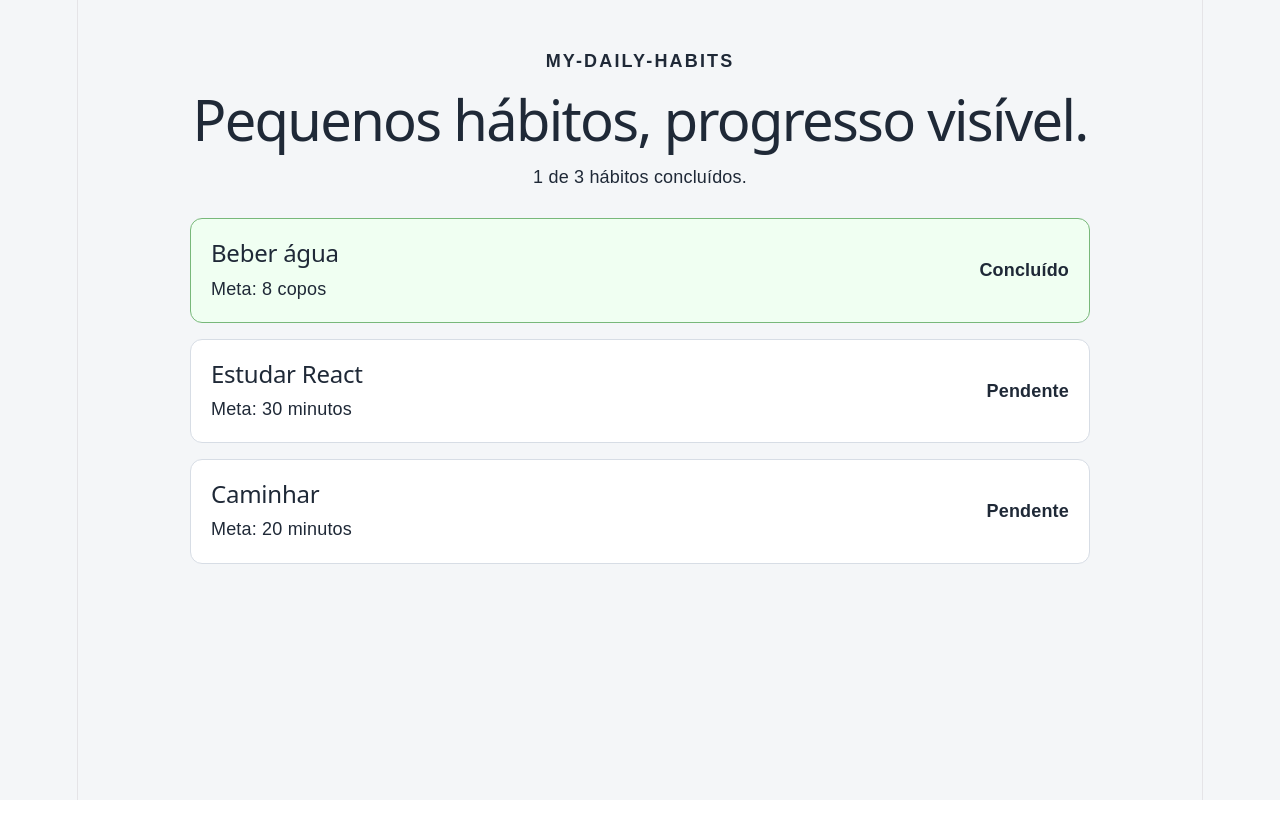
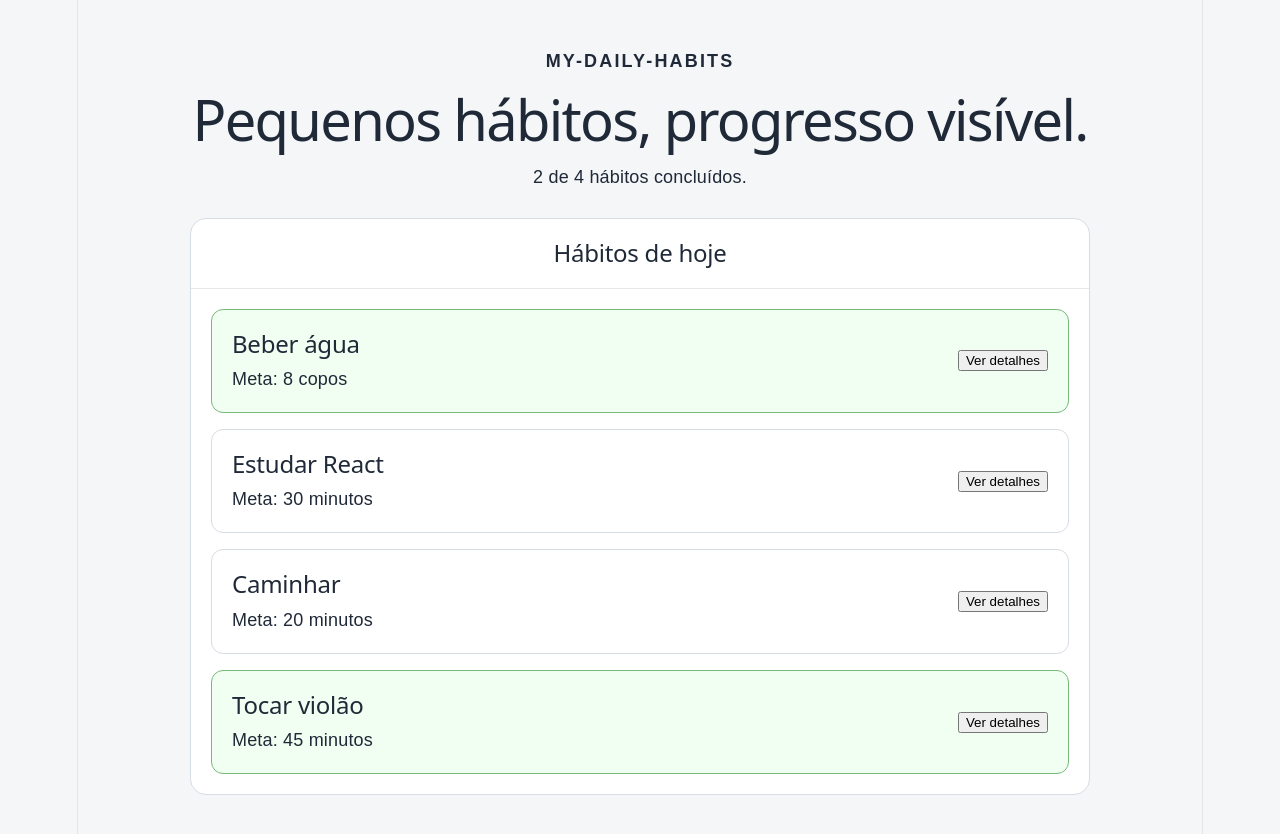
Before and after one commit to danielmds64/my-daily-habits, a React (Vite) app: page / in a window 1280 px wide. Shown: the top 834 px of the page. Before the commit the page ends 800 px from the top, so only its background shows below. Built offline with nearby package versions, Linux system fonts and the light colour scheme.

Commit message:
feat: adiciona comunicacao entre componentes

```diff
--- a/src/App.css
+++ b/src/App.css
@@ -55,3 +55,23 @@
 .habit-status {
   font-weight: 700;
 }
+
+.panel {
+  overflow: hidden;
+  border: 1px solid #d7dde5;
+  border-radius: 16px;
+  background: #ffffff;
+}
+
+.panel-header,
+.panel-content {
+  padding: 20px;
+}
+
+.panel-header {
+  border-bottom: 1px solid #e5e7eb;
+}
+
+.panel-header h2 {
+  margin: 0;
+}
--- a/src/App.jsx
+++ b/src/App.jsx
@@ -1,5 +1,6 @@
 import "./App.css";
 import HabitList from "./components/HabitList";
+import Panel from "./components/Panel";
 import { initialHabits } from "./data/habits";
 
 export default function App() {
@@ -7,17 +8,28 @@
     (habit) => habit.completed,
   ).length;
 
+  function handleShowDetails(habitId) {
+    const habit = initialHabits.find((item) => item.id === habitId);
+
+    if (habit) {
+      window.alert(`${habit.title} - Meta: ${habit.goal}`);
+    }
+  }
+
   return (
     <main className="app">
       <header className="hero">
         <p className="eyebrow">MY-DAILY-HABITS</p>
         <h1>Pequenos hábitos, progresso visível.</h1>
-        <p>
-          {completedCount} de {initialHabits.length} hábitos concluídos.
-        </p>
+        <p>{completedCount} de {initialHabits.length} hábitos concluídos.</p>
       </header>
 
-      <HabitList habits={initialHabits}/>
+      <Panel title="Hábitos de hoje">
+        <HabitList
+          habits={initialHabits}
+          onShowDetails={handleShowDetails}
+        />
+      </Panel>
     </main>
   );
 }
--- a/src/components/HabitCards.jsx
+++ b/src/components/HabitCard.jsx
@@ -1,4 +1,4 @@
-export default function HabitCard({ title, goal, completed }) {
+export default function HabitCard({ id, title, goal, completed, onShowDetails, }) {
     return(
         <article className={`habit-card ${completed ? "is-complete" : ""}`}>
             <div>
@@ -6,9 +6,7 @@
                 <p>Meta: {goal}</p>
             </div>
 
-            <span className="habit-status">
-                {completed ? "Concluído" : "Pendente"}
-            </span>
+            <button type="button" onClick={() => onShowDetails(id)}>Ver detalhes</button>
         </article>
     );
 }
--- a/src/components/HabitList.jsx
+++ b/src/components/HabitList.jsx
@@ -1,6 +1,6 @@
-import HabitCard from "./HabitCards";
+import HabitCard from "./HabitCard";
 
-export default function HabitList({ habits }) {
+export default function HabitList({ habits, onShowDetails }) {
     if (habits.lenght === 0) {
         return <p>Nenhum hábito cadastrado.</p>
     }
@@ -10,9 +10,8 @@
             {habits.map((habit) => (
                 <HabitCard
                     key={habit.id}
-                    title={habit.title}
-                    goal={habit.goal}
-                    completed={habit.completed}
+                    {...habit}
+                    onShowDetails={onShowDetails}
                 />
             ))}
         </section>
--- /dev/null
+++ b/src/components/Panel.jsx
@@ -0,0 +1,11 @@
+export default function Panel({ title, children, }) {
+    return(
+        <section className="panel">
+            <header className="panel-header">
+                <h2>{title}</h2>
+            </header>
+
+            <div className="panel-content">{children}</div>
+        </section>
+    );
+}
--- a/src/data/habits.js
+++ b/src/data/habits.js
@@ -17,5 +17,10 @@
         goal: "20 minutos",
         completed: false,
     },
-
+    {
+        id: "play-guitar",
+        title: "Tocar violão",
+        goal: "45 minutos",
+        completed: true,
+    }
 ];
```
